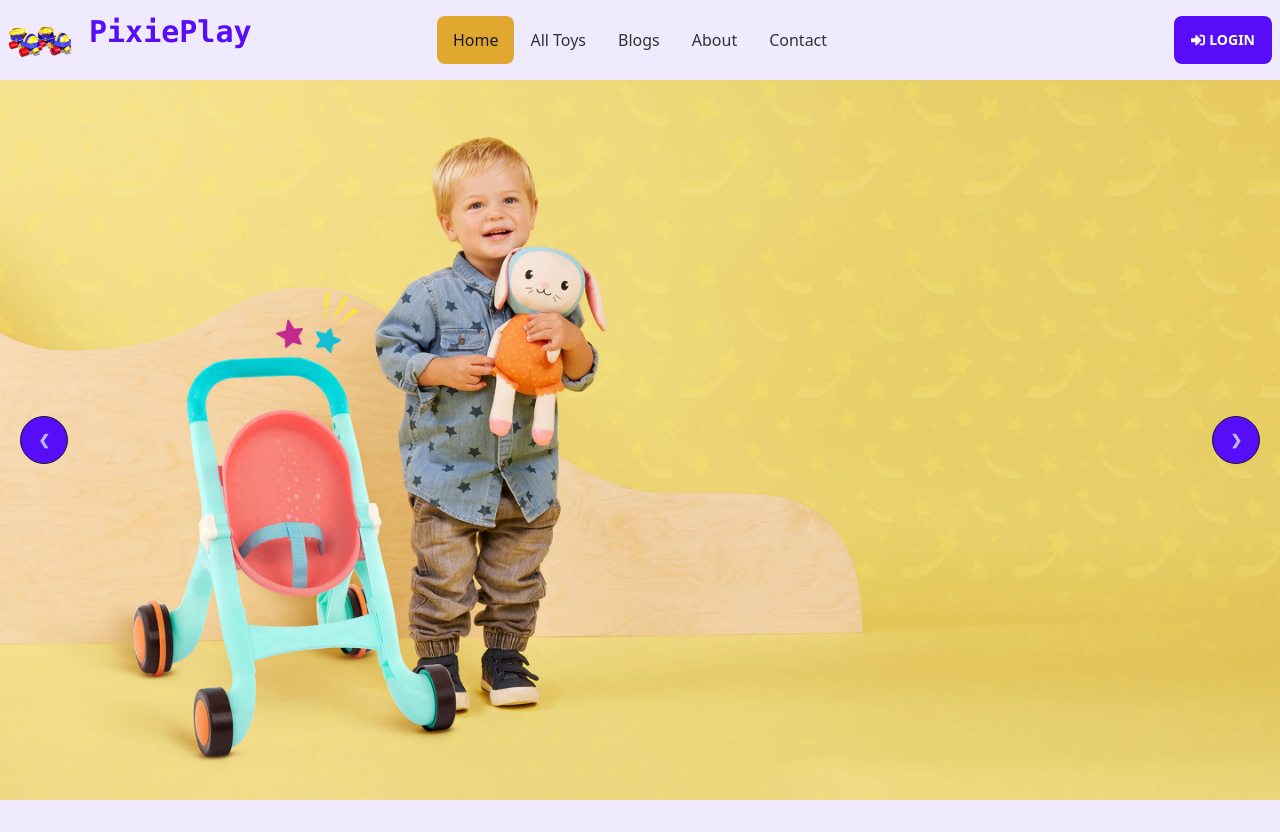
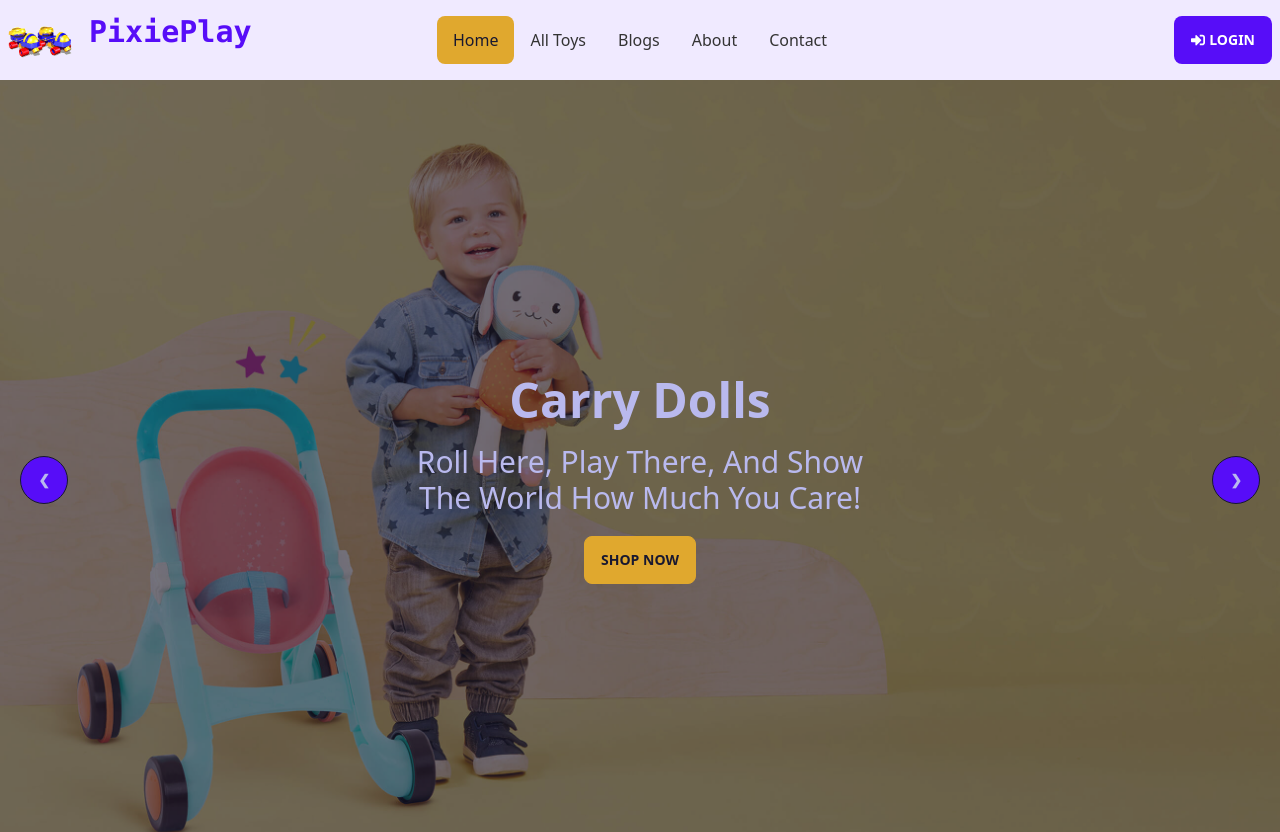
Before and after one commit to eshansaif/pixieplay-client, a React (Vite) app: page / in a window 1280 px wide. Shown: the top 832 px of the page. Built offline with nearby package versions, Linux system fonts and the light colour scheme; no server answers.

Commit message:
modified the banner section

```diff
--- a/src/components/Banner/Banner.jsx
+++ b/src/components/Banner/Banner.jsx
@@ -5,28 +5,68 @@ const Banner = () => {
         <div>
             <div className="carousel w-full">
                 <div id="slide1" className="carousel-item relative w-full">
-                    <img src="/slider-1.jpg" className="w-full" />
+                    {/* <img src="/slider-1.jpg" className="w-full" /> */}
+                    <div className="hero min-h-screen" style={{ backgroundImage: `url("/slider-1.jpg")` }}>
+                        <div className="hero-overlay bg-opacity-60"></div>
+                        <div className="hero-content text-center text-neutral-content">
+                            <div className="max-w-md">
+                                <h1 className="mb-5 text-5xl font-bold">Carry Dolls</h1>
+                                <p className="mb-5 text-3xl">Roll Here, Play There, And Show The World How Much You Care!</p>
+                                <button className="btn btn-primary">Shop Now</button>
+                            </div>
+                        </div>
+                    </div>
                     <div className="absolute flex justify-between transform -translate-y-1/2 left-5 right-5 top-1/2">
                         <a href="#slide4" className="btn btn-circle bg-[#570df8]">❮</a>
                         <a href="#slide2" className="btn btn-circle bg-[#570df8]">❯</a>
                     </div>
                 </div>
                 <div id="slide2" className="carousel-item relative w-full">
-                    <img src="/slider-2.jpg" className="w-full" />
+                    {/* <img src="/slider-2.jpg" className="w-full" /> */}
+                    <div className="hero min-h-screen" style={{ backgroundImage: `url("/slider-2.jpg")` }}>
+                        <div className="hero-overlay bg-opacity-60"></div>
+                        <div className="hero-content text-center text-neutral-content">
+                            <div className="max-w-md">
+                                <h1 className="mb-5 text-5xl font-bold">Kitchen for Cuties</h1>
+                                <p className="mb-5 text-3xl">Roll Here, Play There, And Show The World How Much You Care!</p>
+                                <button className="btn btn-primary">Shop Now</button>
+                            </div>
+                        </div>
+                    </div>
                     <div className="absolute flex justify-between transform -translate-y-1/2 left-5 right-5 top-1/2">
                         <a href="#slide1" className="btn btn-circle bg-[#570df8]">❮</a>
                         <a href="#slide3" className="btn btn-circle bg-[#570df8]">❯</a>
                     </div>
                 </div>
                 <div id="slide3" className="carousel-item relative w-full">
-                    <img src="/slider-3.jpg" className="w-full" />
+                    {/* <img src="/slider-3.jpg" className="w-full" /> */}
+                    <div className="hero min-h-screen" style={{ backgroundImage: `url("/slider-3.jpg")` }}>
+                        <div className="hero-overlay bg-opacity-60"></div>
+                        <div className="hero-content text-center text-neutral-content">
+                            <div className="max-w-md">
+                                <h1 className="mb-5 text-5xl font-bold">Baby Sinks</h1>
+                                <p className="mb-5 text-3xl">Roll Here, Play There, And Show The World How Much You Care!</p>
+                                <button className="btn btn-primary">Shop Now</button>
+                            </div>
+                        </div>
+                    </div>
                     <div className="absolute flex justify-between transform -translate-y-1/2 left-5 right-5 top-1/2">
                         <a href="#slide2" className="btn btn-circle bg-[#570df8]">❮</a>
                         <a href="#slide4" className="btn btn-circle bg-[#570df8]">❯</a>
                     </div>
                 </div>
                 <div id="slide4" className="carousel-item relative w-full">
-                    <img src="/slider-4.jpg" className="w-full" />
+                    {/* <img src="/slider-4.jpg" className="w-full" /> */}
+                    <div className="hero min-h-screen" style={{ backgroundImage: `url("/slider-4.jpg")` }}>
+                        <div className="hero-overlay bg-opacity-60"></div>
+                        <div className="hero-content text-center text-neutral-content">
+                            <div className="max-w-md">
+                                <h1 className="mb-5 text-5xl font-bold">Zany Zoo</h1>
+                                <p className="mb-5 text-3xl">Roll Here, Play There, And Show The World How Much You Care!</p>
+                                <button className="btn btn-primary">Shop Now</button>
+                            </div>
+                        </div>
+                    </div>
                     <div className="absolute flex justify-between transform -translate-y-1/2 left-5 right-5 top-1/2">
                         <a href="#slide3" className="btn btn-circle bg-[#570df8] ">❮</a>
                         <a href="#slide1" className="btn btn-circle bg-[#570df8]">❯</a>
```
